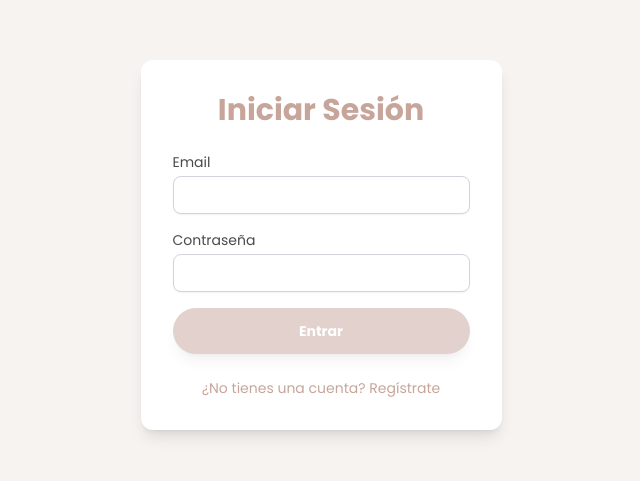
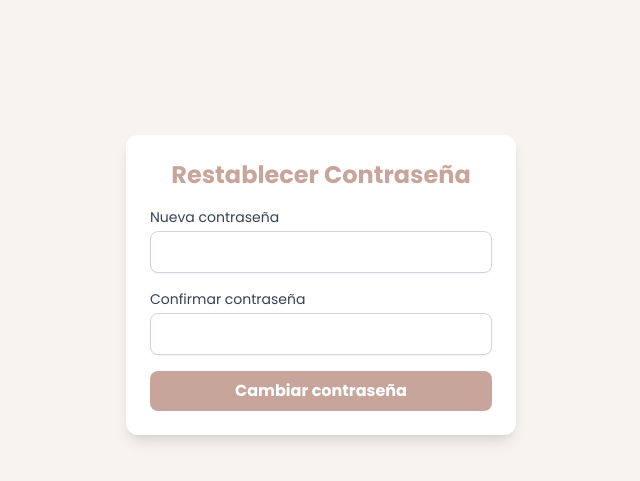
Before and after one commit to maurocandia89/massages-frontend, an Angular app: page /reset-password in a window 1280 px wide. Before the commit this address led to /login. Shown: the part 155-636 px from the top of the page, without its empty margins (319-959 px from the left). Built offline with nearby package versions, Linux system fonts and the light colour scheme.

Commit message:
new componentes was created

```diff
--- /dev/null
+++ b/src/app/features/auth/components/confirm-email/confirm-email.component.html
@@ -0,0 +1,6 @@
+<div class="w-full max-w-md mx-auto mt-20 p-6 bg-white rounded-xl shadow-lg text-center">
+  <h2 class="text-2xl font-bold mb-4 text-[#c7a59a]">Confirmación de Email</h2>
+  <div *ngIf="loading" class="text-gray-500">Procesando...</div>
+  <div *ngIf="!loading" class="text-gray-700">{{ message }}</div>
+  <a routerLink="/login" class="mt-4 inline-block text-[#c7a59a] hover:underline">Ir al login</a>
+</div>
--- /dev/null
+++ b/src/app/features/auth/components/confirm-email/confirm-email.component.ts
@@ -0,0 +1,45 @@
+import { Component, OnInit } from '@angular/core';
+import { ActivatedRoute, Router } from '@angular/router';
+import { CommonModule } from '@angular/common';
+import { HttpClient } from '@angular/common/http';
+
+@Component({
+  selector: 'app-confirm-email',
+  standalone: true,
+  imports: [CommonModule],
+  templateUrl: './confirm-email.component.html',
+})
+export class ConfirmEmailComponent implements OnInit {
+  message = '';
+  loading = true;
+
+  constructor(
+    private route: ActivatedRoute,
+    private http: HttpClient,
+    private router: Router
+  ) {}
+
+  ngOnInit(): void {
+    const userId = this.route.snapshot.queryParamMap.get('userId');
+    const token = this.route.snapshot.queryParamMap.get('token');
+
+    if (!userId || !token) {
+      this.message = 'Parámetros inválidos.';
+      this.loading = false;
+      return;
+    }
+
+    this.http
+      .get(`https://localhost:44308/api/Auth/confirm-email?userId=${userId}&token=${token}`)
+      .subscribe({
+        next: () => {
+          this.message = 'Tu correo fue confirmado correctamente. Ya puedes iniciar sesión.';
+          this.loading = false;
+        },
+        error: () => {
+          this.message = 'Hubo un problema al confirmar tu correo.';
+          this.loading = false;
+        }
+      });
+  }
+}
--- /dev/null
+++ b/src/app/features/auth/components/forgot-password/forgot-password.component.html
@@ -0,0 +1,20 @@
+<div class="w-full max-w-md mx-auto mt-20 p-6 bg-white rounded-xl shadow-lg">
+  <h2 class="text-2xl font-bold mb-4 text-[#c7a59a] text-center">¿Olvidaste tu contraseña?</h2>
+
+  <form (ngSubmit)="sendRecovery()" class="space-y-4">
+    <div>
+      <label class="block text-sm font-medium text-gray-700">Email</label>
+      <input type="email" [(ngModel)]="email" name="email"
+             class="block w-full px-3 py-2 mt-1 border border-gray-300 rounded-lg shadow-sm" required />
+    </div>
+
+    <button type="submit"
+            class="w-full py-2 px-4 bg-[#c7a59a] text-white font-bold rounded-lg hover:bg-[#b0938b]">
+      Enviar instrucciones
+    </button>
+  </form>
+
+  @if (message()) {
+    <div class="mt-4 text-center text-red-500">{{ message() }}</div>
+  }
+</div>
--- /dev/null
+++ b/src/app/features/auth/components/forgot-password/forgot-password.component.ts
@@ -0,0 +1,33 @@
+import { Component, signal } from '@angular/core';
+import { CommonModule } from '@angular/common';
+import { FormsModule } from '@angular/forms';
+import { AuthService } from '../../services/auth.service';
+
+@Component({
+  selector: 'app-forgot-password',
+  standalone: true,
+  imports: [CommonModule, FormsModule],
+  templateUrl: './forgot-password.component.html',
+})
+export class ForgotPasswordComponent {
+  email = signal('');
+  message = signal<string | null>(null);
+
+  constructor(private authService: AuthService) {}
+
+  sendRecovery(): void {
+    if (!this.email().trim()) {
+      this.message.set('Por favor, ingresa tu email.');
+      return;
+    }
+
+    this.authService.forgotPassword(this.email()).subscribe({
+      next: () => {
+        this.message.set('Se envió un correo con instrucciones para recuperar tu contraseña.');
+      },
+      error: () => {
+        this.message.set('No se pudo enviar el correo. Verifica tu email o intenta más tarde.');
+      }
+    });
+  }
+}
--- a/src/app/features/auth/components/login/login.component.html
+++ b/src/app/features/auth/components/login/login.component.html
@@ -23,6 +23,10 @@
             class="w-full flex justify-center py-3 px-8 border border-transparent rounded-full shadow-lg text-sm font-bold text-white bg-[#c7a59a] hover:bg-[#b0938b] focus:outline-none focus:ring-2 focus:ring-offset-2 focus:ring-[#c7a59a] disabled:opacity-50 disabled:cursor-not-allowed transition duration-300 transform hover:scale-105">
             Entrar
         </button>
+        <div class="text-sm text-center mt-2">
+  <a routerLink="/forgot-password" class="font-medium text-[#c7a59a] hover:underline">¿Olvidaste tu contraseña?</a>
+</div>
+
 
     </form>
     @if (errorMessage()) {
--- /dev/null
+++ b/src/app/features/auth/components/reset-password/reset-password.component.html
@@ -0,0 +1,26 @@
+<div class="w-full max-w-md mx-auto mt-20 p-6 bg-white rounded-xl shadow-lg">
+  <h2 class="text-2xl font-bold mb-4 text-[#c7a59a] text-center">Restablecer Contraseña</h2>
+
+  <form (ngSubmit)="reset()" class="space-y-4">
+    <div>
+      <label class="block text-sm font-medium text-gray-700">Nueva contraseña</label>
+      <input type="password" [(ngModel)]="newPassword" name="newPassword"
+             class="block w-full px-3 py-2 mt-1 border border-gray-300 rounded-lg shadow-sm" required />
+    </div>
+
+    <div>
+      <label class="block text-sm font-medium text-gray-700">Confirmar contraseña</label>
+      <input type="password" [(ngModel)]="confirmPassword" name="confirmPassword"
+             class="block w-full px-3 py-2 mt-1 border border-gray-300 rounded-lg shadow-sm" required />
+    </div>
+
+    <button type="submit"
+            class="w-full py-2 px-4 bg-[#c7a59a] text-white font-bold rounded-lg hover:bg-[#b0938b]">
+      Cambiar contraseña
+    </button>
+  </form>
+
+  @if (message()) {
+    <div class="mt-4 text-center text-red-500">{{ message() }}</div>
+  }
+</div>
--- /dev/null
+++ b/src/app/features/auth/components/reset-password/reset-password.component.ts
@@ -0,0 +1,47 @@
+import { Component, signal } from '@angular/core';
+import { ActivatedRoute, Router } from '@angular/router';
+import { CommonModule } from '@angular/common';
+import { FormsModule } from '@angular/forms';
+import { HttpClient } from '@angular/common/http';
+
+@Component({
+  selector: 'app-reset-password',
+  standalone: true,
+  imports: [CommonModule, FormsModule],
+  templateUrl: './reset-password.component.html',
+})
+export class ResetPasswordComponent {
+  email = '';
+  token = '';
+  newPassword = '';
+  confirmPassword = '';
+  message = signal<string | null>(null);
+
+  constructor(private route: ActivatedRoute, private http: HttpClient, private router: Router) {
+    this.email = this.route.snapshot.queryParamMap.get('email') ?? '';
+    this.token = this.route.snapshot.queryParamMap.get('token') ?? '';
+  }
+
+  reset(): void {
+    if (this.newPassword !== this.confirmPassword) {
+      this.message.set('Las contraseñas no coinciden.');
+      return;
+    }
+
+    this.http.post('https://localhost:44308/api/Auth/reset-password', {
+      email: this.email,
+      token: this.token,
+      newPassword: this.newPassword
+    }).subscribe({
+      next: () => {
+        this.message.set('Contraseña actualizada correctamente. Ya puedes iniciar sesión.');
+         setTimeout(() => {
+        this.router.navigate(['/login']);
+      }, 2000);
+      },
+      error: () => {
+        this.message.set('Hubo un error al actualizar la contraseña.');
+      }
+    });
+  }
+}
--- a/src/app/features/auth/services/auth.service.ts
+++ b/src/app/features/auth/services/auth.service.ts
@@ -6,6 +6,7 @@ import { Router } from '@angular/router';
 import { RegisterUser, LoginUser } from '../types/auth.types';
 import { jwtDecode } from 'jwt-decode';
 import { environment } from '../../../../../src/environments/environment';
+import { ForgotPasswordComponent } from '../components/forgot-password/forgot-password.component';
 
 interface AuthResponse {
   token: string;
@@ -65,11 +66,6 @@ export class AuthService {
   return localStorage.getItem('token');
 }
 
-
-  // getToken(): string | null {
-  //   return this.token();
-  // }
-
   logout(): void {
     localStorage.removeItem('jwtToken');
     this.token.set(null);
@@ -77,4 +73,22 @@ export class AuthService {
     this.isLoggedInSubject.next(false);
     this.router.navigate(['/login']);
   }
+
+  confirmEmail(userId: string, token: string): Observable<any> {
+  const url = `${this.apiUrl}/confirm-email?userId=${userId}&token=${token}`;
+  return this.http.get(url);
 }
+
+forgotPassword(email: string): Observable<any> {
+  return this.http.post(`${this.apiUrl}/forgot-password`, { email });
+}
+
+resetPassword(email: string, token: string, newPassword: string): Observable<any> {
+  return this.http.post(`${this.apiUrl}/reset-password`, {
+    email,
+    token,
+    newPassword
+  });
+}
+
+}
```
Also changed, not shown: src/app/app.routes.ts (+8 -19 lines).
